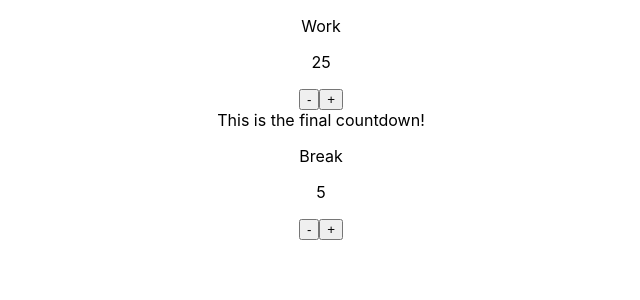
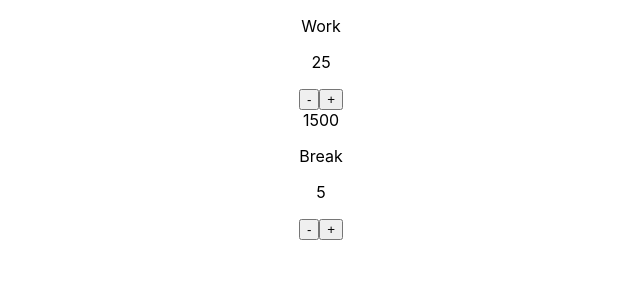
Before and after one commit to thenora/positimer, a React (Create React App) app: page / in a window 1280 px wide. Shown: the top 300 px of the page, without its empty margins (319-959 px from the left). Built offline with nearby package versions, Linux system fonts and the light colour scheme.

Commit message:
added countdown props and constants

```diff
--- a/src/App.js
+++ b/src/App.js
@@ -46,7 +46,9 @@ function App() {
         lowerWorkTimeByOneMinute={lowerWorkTimeByOneMinute}
         raiseWorkTimeByOneMinute={raiseWorkTimeByOneMinute}
       />
-      <Countdown />
+      <Countdown
+        workTime={workTime}
+      />
       <Break
         breakTime={breakTime}
         lowerBreakTimeByOneMinute={lowerBreakTimeByOneMinute}
--- a/src/components/Countdown.jsx
+++ b/src/components/Countdown.jsx
@@ -1,11 +1,8 @@
-import React from 'react'
+import React, { useState } from "react";
 
-const Countdown = () => {
-  return (
-    <div>
-      This is the final countdown!
-    </div>
-  )
-}
+const Countdown = ({ workTime }) => {
+  const [countdown, setCountdown] = useState(workTime);
+  return <div>{countdown}</div>;
+};
 
-export default Countdown
+export default Countdown;
```
